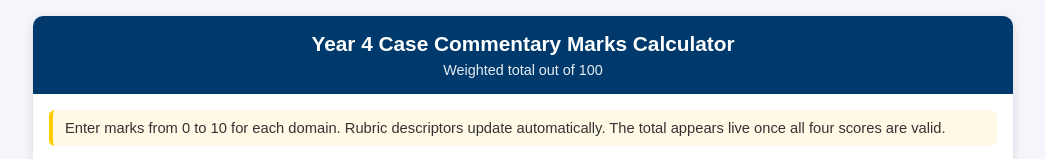
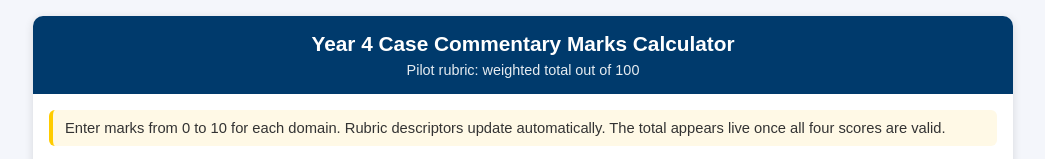
Before and after one commit to jazlanjamaluddin/year4-case-commentary-calculator, a plain HTML site: page index.html in a window 1280 px wide. Shown: the top 159 px of the page, without its empty margins (117-1162 px from the left). Drawn offline with Linux system fonts and the light colour scheme.

Commit message:
Update index.html

```diff
--- a/index.html
+++ b/index.html
@@ -266,7 +266,7 @@
     <div class="container">
       <div class="header">
         <h1>Year 4 Case Commentary Marks Calculator</h1>
-        <div class="sub">Weighted total out of 100</div>
+        <div class="sub">Pilot rubric: weighted total out of 100</div>
       </div>
 
       <div class="content">
@@ -289,6 +289,7 @@
     </div>
 
     <script>
+      // Band labels from the rubric grid (0-2, 3-4, 5-6, 7-8, 9-10). :contentReference[oaicite:2]{index=2}
       const bands = [
         { min: 0, max: 2, label: "Needs improvement (0-2)" },
         { min: 3, max: 4, label: "Fairly satisfactory (3-4)" },
@@ -297,16 +298,22 @@
         { min: 9, max: 10, label: "Excellent (9-10)" },
       ];
 
+      // Domains and weights (Clinical Summary 30%, Literature Review 15%, Discussion & Conclusion 50%, Style 5%). :contentReference[oaicite:3]{index=3} :contentReference[oaicite:4]{index=4} :contentReference[oaicite:5]{index=5} :contentReference[oaicite:6]{index=6}
       const domains = [
         {
           id: "clinical",
           title: "Clinical Summary",
           weight: 30,
           rubric: [
+            // Needs improvement :contentReference[oaicite:7]{index=7}
             "Incomplete or unclear summary. Major clinical details missing or inaccurate. Lacks logical flow and fails to convey the patient’s story or care journey. No mention of patient context and primary care context.",
+            // Fairly satisfactory :contentReference[oaicite:8]{index=8}
             "Basic and factual summary with limited organisation or interpretation. Key patient information included but lacks synthesis or insight. Focuses mainly on biomedical aspects with minimal reflection on the relevance or impact of the case to the patient and in the primary care context.",
+            // Satisfactory :contentReference[oaicite:9]{index=9}
             "Adequate and generally clear summary covering main clinical details. Demonstrates basic understanding of the primary care approach. Some recognition of patient context, but lacks depth or holistic consideration.",
+            // Good :contentReference[oaicite:10]{index=10}
             "Clear and well-organised summary that presents the clinical finding within the primary care context. Demonstrates sound clinical reasoning and awareness of patient-centered care. Addresses key biopsychosocial factors and their relevance to management, though with limited depth or integration.",
+            // Excellent :contentReference[oaicite:11]{index=11}
             "Comprehensive and integrated summary that reflects the principles of holistic, patient-centered primary care. Demonstrates depth of clinical reasoning and management challenges, linking biopsychosocial factors. Clearly articulates the impact on the patient, family, and community.",
           ],
         },
@@ -315,10 +322,15 @@
           title: "Literature Review",
           weight: 15,
           rubric: [
+            // Needs improvement :contentReference[oaicite:12]{index=12}
             "Minimal or no literature review. No or irrelevant citations. No evidence of critical thinking or connection to the case or primary care context.",
+            // Fairly satisfactory :contentReference[oaicite:13]{index=13}
             "Limited literature review with few and/or outdated sources. Mostly descriptive with little to no critical comment. Lacks clear evaluation of the applicability of cited studies. Minimal linkage to primary care relevance.",
+            // Satisfactory :contentReference[oaicite:14]{index=14}
             "Basic literature review using some relevant and recent sources. Shows awareness of current knowledge with some critical reflection on applicability or limitations. Includes some reference to evidence-based guidelines and relevance to primary care practice.",
+            // Good :contentReference[oaicite:15]{index=15} :contentReference[oaicite:16]{index=16}
             "Adequate and coherent literature review with relevant and recent sources. Demonstrates moderate critical analysis by commenting on the applicability and limitations of evidence. Integrates current evidence-based guidelines with clear relevance to primary care practice.",
+            // Excellent :contentReference[oaicite:17]{index=17}
             "Comprehensive, up-to-date, and well-structured literature review. Demonstrates strong critical analysis and synthesis of current knowledge, explicitly evaluating the applicability, limitations, and selected aspects of evidence quality. Excellent integration of findings with clear discussion of implications for primary care practice.",
           ],
         },
@@ -327,10 +339,15 @@
           title: "Discussion and Conclusion",
           weight: 50,
           rubric: [
+            // Needs improvement :contentReference[oaicite:18]{index=18}
             "Superficial or unclear discussion. Lacks relevance to the case. Heavily theoretical or vague with no clear linkage to the patient or primary care context. No or minimal use of evidence. Disorganised or incoherent.",
+            // Fairly satisfactory :contentReference[oaicite:19]{index=19}
             "Basic discussion with some link to the case but lacks depth or consistency. Theoretical concepts are present but weakly applied. Limited integration of evidence. Minimal primary care relevance. Structure lacks clarity or coherence.",
+            // Satisfactory :contentReference[oaicite:20]{index=20}
             "Adequate discussion with reasonable linkage to the case. Some theoretical concepts and evidence are applied, though not always well integrated. Shows understanding of primary care principles, but lacks depth or clarity in parts. Some reflection in discussion.",
+            // Good :contentReference[oaicite:21]{index=21}
             "Clear and coherent discussion. Theory and evidence are appropriately applied and integrated into the case. Good linkage to patient’s context and relevance to family medicine. Demonstrates critical thinking within a primary care framework. Able to reflect on own practice and knowledge.",
+            // Excellent :contentReference[oaicite:22]{index=22}
             "Comprehensive, insightful, coherent, and well-structured discussion. Strong linkage to patient’s case throughout. Effectively applies theory and integrates current, relevant evidence. Demonstrates deep understanding of primary care principles, continuity, comprehensiveness, and patient-centred care including thorough consideration of social determinants, community resources and health promotion. Able to critically reflect on own practices and knowledge. Able to identify areas of improvement.",
           ],
         },
@@ -339,10 +356,15 @@
           title: "Style",
           weight: 5,
           rubric: [
+            // Needs improvement :contentReference[oaicite:23]{index=23}
             "Writing is unclear and confusing. Frequent grammar, spelling, or punctuation errors. Overly wordy or repetitive; lacks conciseness. Informal or inappropriate tone for academic/clinical context. Inconsistent terminology and formatting. Writing lacks flow; ideas jump without coherence.",
+            // Fairly satisfactory :contentReference[oaicite:24]{index=24}
             "Some clarity but occasionally confusing sentences. Noticeable grammar and punctuation errors. Some repetition or unnecessary words. Tone occasionally too informal or inconsistent. Terminology and formatting inconsistently applied. Flow and coherence need improvement.",
+            // Satisfactory :contentReference[oaicite:25]{index=25}
             "Generally clear and understandable writing. Minor grammar or punctuation errors not distracting. Mostly concise, some redundant phrases. Appropriate tone for context but could be more polished. Terminology and formatting mostly consistent. Logical flow with minor lapses.",
+            // Good :contentReference[oaicite:26]{index=26}
             "Clear and well-structured writing. Few, if any, grammar or punctuation errors. Concise and precise language. Professional and consistent tone. Terminology and formatting consistently applied. Smooth flow with coherent transitions.",
+            // Excellent :contentReference[oaicite:27]{index=27}
             "Exceptionally clear, concise, and polished writing. Error-free grammar, punctuation, and spelling. Engaging and professional tone throughout. Consistent and precise use of terminology and formatting. Seamless flow, excellent logical progression of idea.",
           ],
         },
@@ -368,6 +390,7 @@
       }
 
       function weighted(score, weight) {
+        // (mark/10) * weight   :contentReference[oaicite:28]{index=28}
         return (Number(score) / 10) * weight;
       }
 
@@ -456,6 +479,7 @@
         const total = results.reduce((sum, r) => sum + r.weighted, 0);
         totalPct.textContent = `${total.toFixed(1)}%`;
 
+        // Same pass/fail display rule you used before:
         totalBox.classList.remove("pass", "fail");
         totalBox.classList.add(total >= 50 ? "pass" : "fail");
         totalBox.style.display = "block";
```
